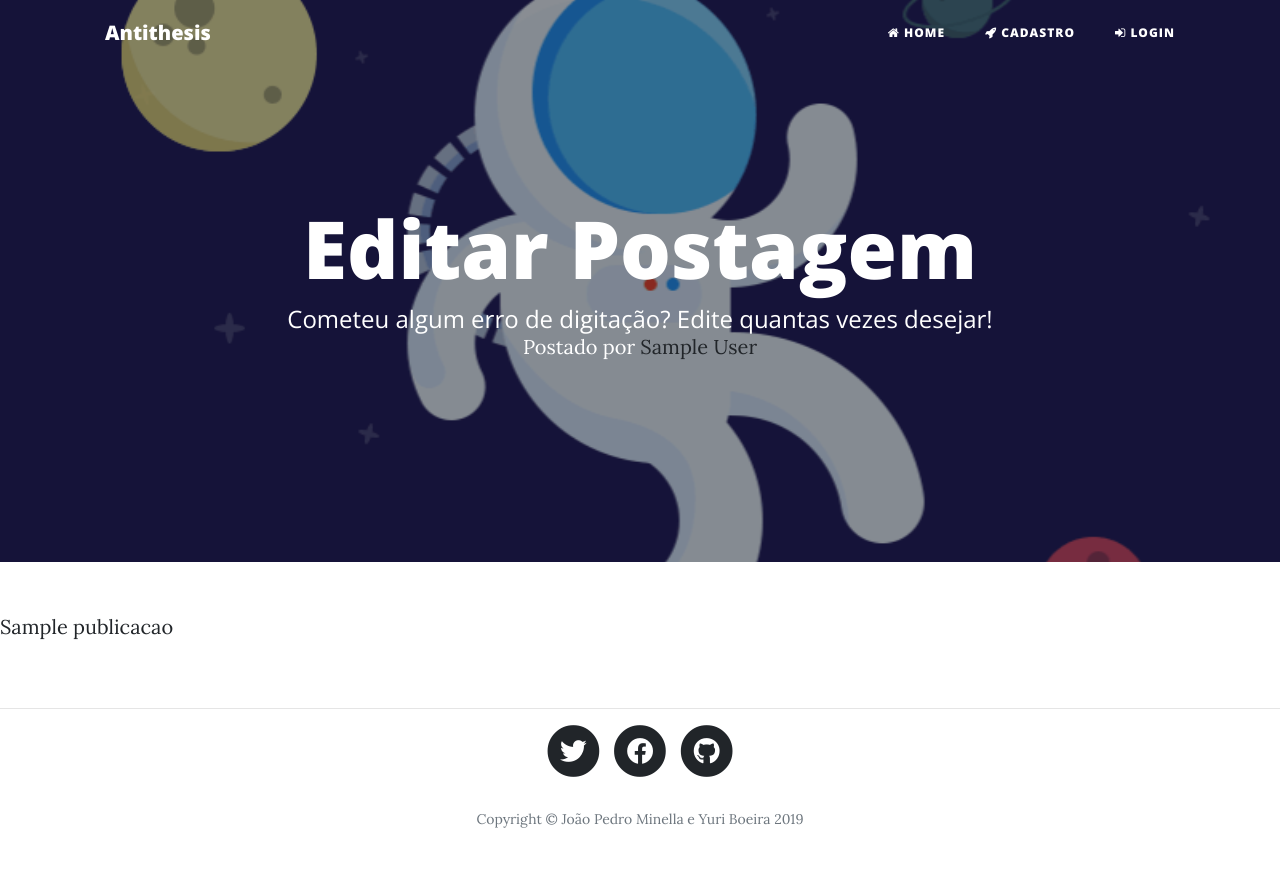
After one commit to ifrs-alunos/TerraPlanagem, a Django app: page /cadastro_postagens/editar_postagem/1/ in a window 1280 px wide. The commit adds this page. Run offline with Django 3.2, Linux system fonts and the light colour scheme; tables that the repository leaves empty hold one stand-in row (values such as "Sample post"); some libraries are stand-ins or nearby versions.

Commit message:
aula 30/10

```diff
--- /dev/null
+++ b/antithesis/cadastro_postagens/templates/cadastro_postagens/editar.html
@@ -0,0 +1,21 @@
+{% extends 'base.html' %}
+{% load static %}
+
+{% block titulo %}Antithesis - Editar{% endblock %}
+{% block tituloHome %}Editar Postagem{% endblock %}
+{% block subtituloHome %}Cometeu algum erro de digitação? Edite quantas vezes desejar!{% endblock %}
+{% block imagemBackground %}{% static 'img/universe4.gif' %}{% endblock %}
+
+{% block siteHeading %}site-heading{% endblock siteHeading %}
+
+{% block navMenu %}
+  {% if user.is_authenticated %}
+    <li class="nav-item">
+      <a class="nav-link" href="{% url 'login_usuario:deslogar_usuario' %}"><i class="fa fa-sign-out"></i> Deslogar</a>
+    </li>
+  {% endif %}
+{% endblock navMenu %}
+
+{% block content %}
+	{{ publicacao.title }}
+{% endblock content %}
--- a/antithesis/cadastro_postagens/urls.py
+++ b/antithesis/cadastro_postagens/urls.py
@@ -4,5 +4,6 @@
 app_name = 'cadastro_postagens'
 
 urlpatterns = [
-	path('', views.cadastro_postagens, name='cadastro_postagens')
+	path('', views.cadastro_postagens, name='cadastro_postagens'),
+	path('editar_postagem/<int:publicacao_id>/', views.editar_postagem, name='editar_postagem')
 ]
--- a/antithesis/cadastro_postagens/views.py
+++ b/antithesis/cadastro_postagens/views.py
@@ -1,6 +1,7 @@
-from django.shortcuts import render, redirect
+from django.shortcuts import render, redirect, get_object_or_404
 from cadastro_postagens.forms import PublicacaoForm
 from login_usuario.forms import LoginForm
+from home.models import Publicacao
 
 def cadastro_postagens(request):
 	if request.user.is_authenticated:
@@ -18,3 +19,12 @@
 
 		return render(request, 'cadastro_postagens/postagem.html', {'form': form})
 	return redirect('home')
+
+def editar_postagem(request, publicacao_id):
+	publicacao = get_object_or_404(Publicacao, pk=publicacao_id)
+
+	dados = {
+		'publicacao': publicacao,
+	}
+
+	return render(request, 'cadastro_postagens/editar.html', dados)
```
Also changed, not shown: antithesis/home/templates/home/index.html (+7 -1 lines).
